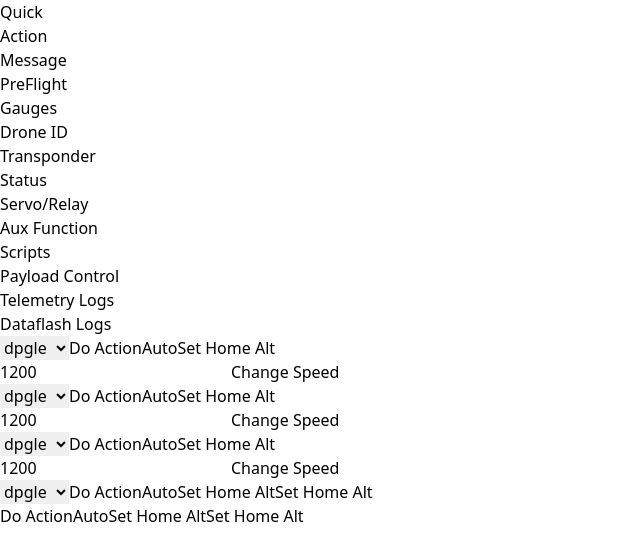
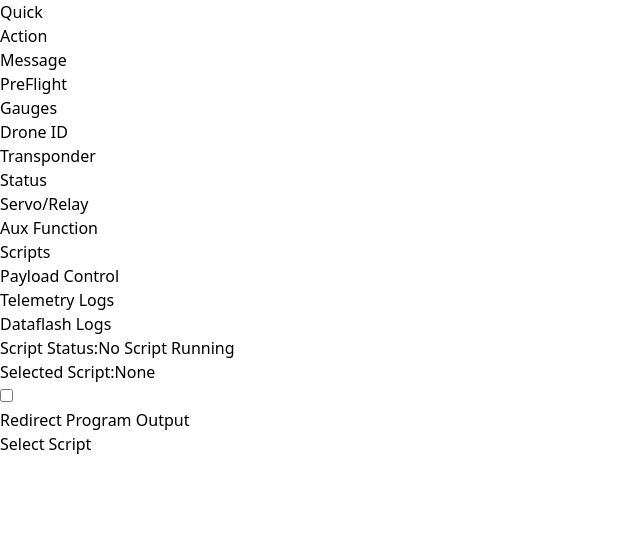
Before and after one commit to codeXchiku/control-panel, a React (Vite) app: page / in a window 1280 px wide. Shown: the top 560 px of the page, without its empty margins (0-640 px from the left). Built offline with nearby package versions, Linux system fonts and the light colour scheme.

Commit message:
added scrip component

```diff
--- a/src/App.jsx
+++ b/src/App.jsx
@@ -18,12 +18,12 @@ export default function App() {
     {/* <PreFlight/> */}
     {/* <Quick/> */}
     {/* <AuxFunction/> */}
-    {/* <Scripts/> */}
+    <Scripts/>
     {/* <DataFlashLogs/> */}
     {/* <TelemetryLogs/> */}
     {/* <PayLoad/> */}
     {/* <Servo/> */}
-    <Actions/>
+    {/* <Actions/> */}
     </>
   )
 }
--- a/src/pages/Scripts.jsx
+++ b/src/pages/Scripts.jsx
@@ -2,7 +2,17 @@ import React from 'react'
 
 const Scripts = () => {
   return (
-    <div>Scripts</div>
+    <>
+    <div className='ml-4'>
+      <p>Script Status:No Script Running</p>
+      <p>Selected Script:None</p>
+      <div className='flex mb-4'>
+        <input type="checkbox" name="" id="" className='mr-1' />
+        <p>Redirect Program Output</p>
+      </div>
+      <button className='bg-lime-500 p-1'>Select Script</button>
+    </div>
+    </>
   )
 }
 
```
